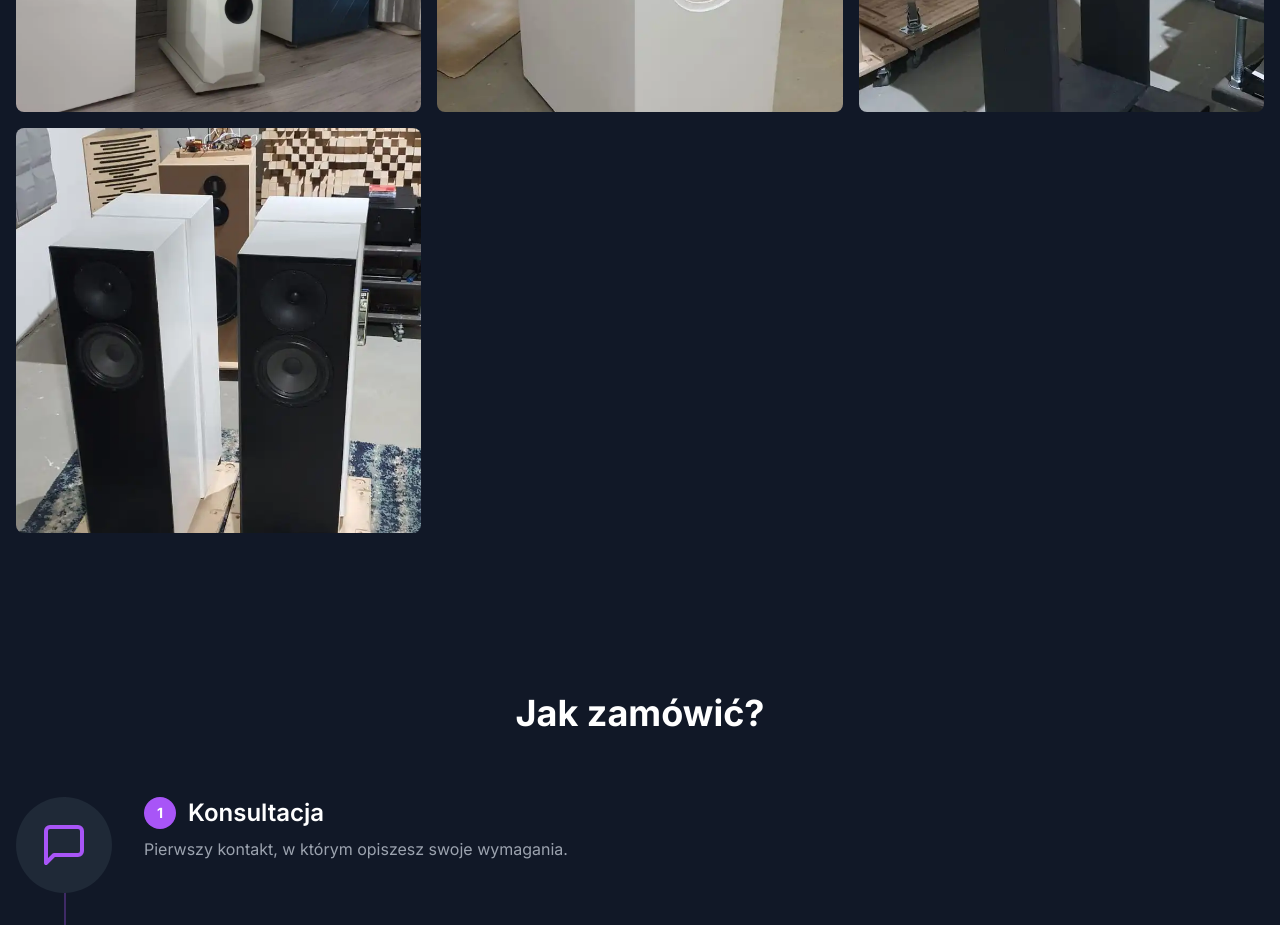
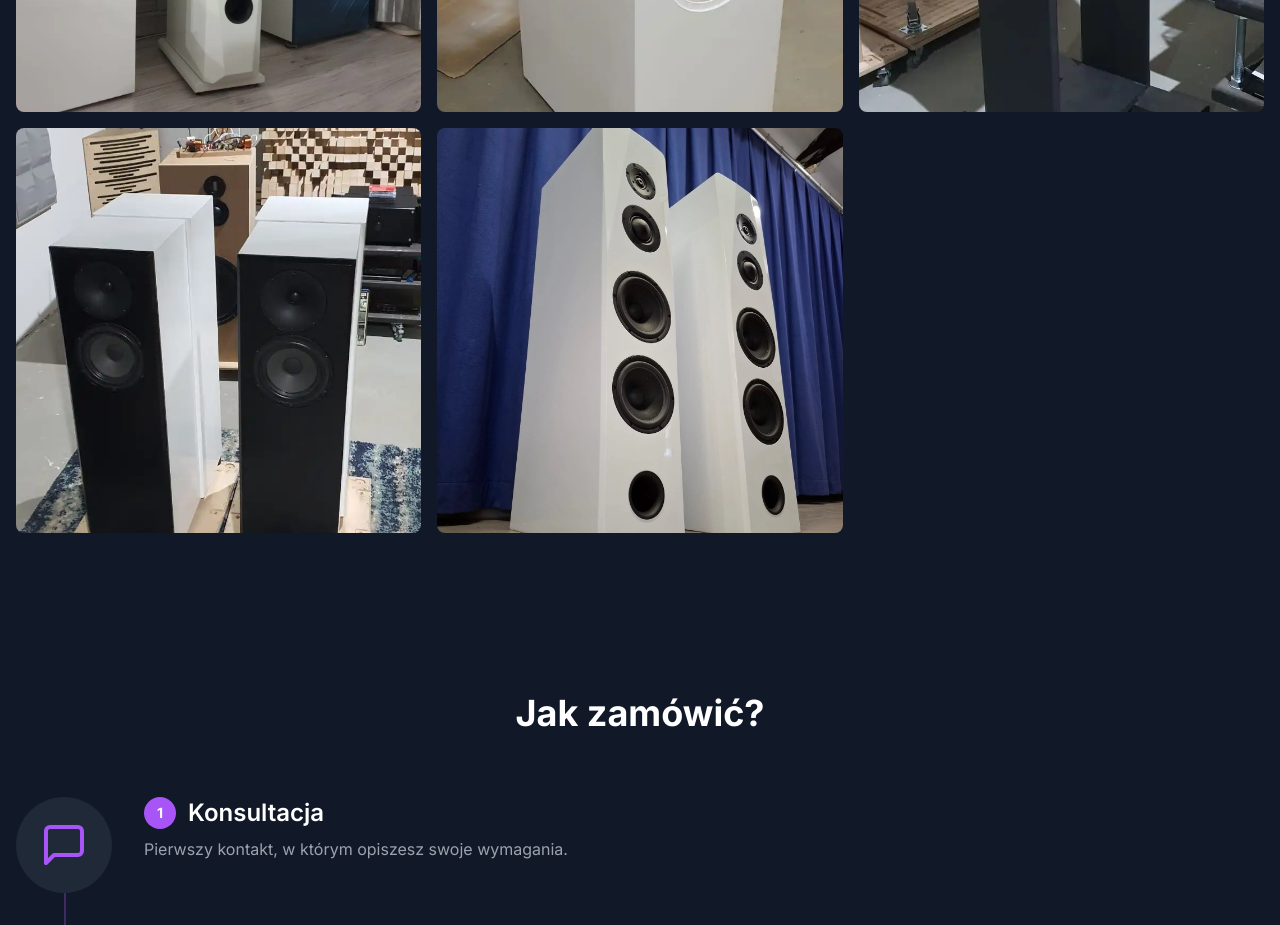
Before and after one commit to Faunbox/customSpeakers, a Next.js app: page / in a window 1280 px wide. Shown: the part 3360-4285 px from the top of the page. Built offline with nearby package versions, Linux system fonts and the light colour scheme; no server answers.

Commit message:
new pic + contact form email reciver edit

```diff
--- a/app/actions/contactForm.ts
+++ b/app/actions/contactForm.ts
@@ -39,7 +39,7 @@ export async function sendContactEmail(formData: FormData) {
   let response: ResponseData = {};
 
   const msgToCompany: mail = {
-    to: "faunbox2@gmail.com", // Change to your recipient
+    to: ["faunbox2@gmail.com", "kontakt@mfcustoms.pl"], // Change to your recipient
     from: process.env.SENDGRID_EMAIL!, // Change to your verified sender
     subject: `Wiadomośc z formularza kontaktowego od ${name}`,
     text: "data?.message",
--- a/components/Gallery.tsx
+++ b/components/Gallery.tsx
@@ -15,6 +15,7 @@ const galleryItems = [
   { id: 8, src: "/images/8.webp", alt: "Customowy system audio" },
   { id: 9, src: "/images/9.webp", alt: "Customowy system audio" },
   { id: 10, src: "/images/10.webp", alt: "Customowy system audio" },
+  { id: 11, src: "/images/11.webp", alt: "Kolumny na zamówienie" },
 ];
 
 const Gallery = () => {
```
Also changed, not shown: public/images/11.webp (added).
